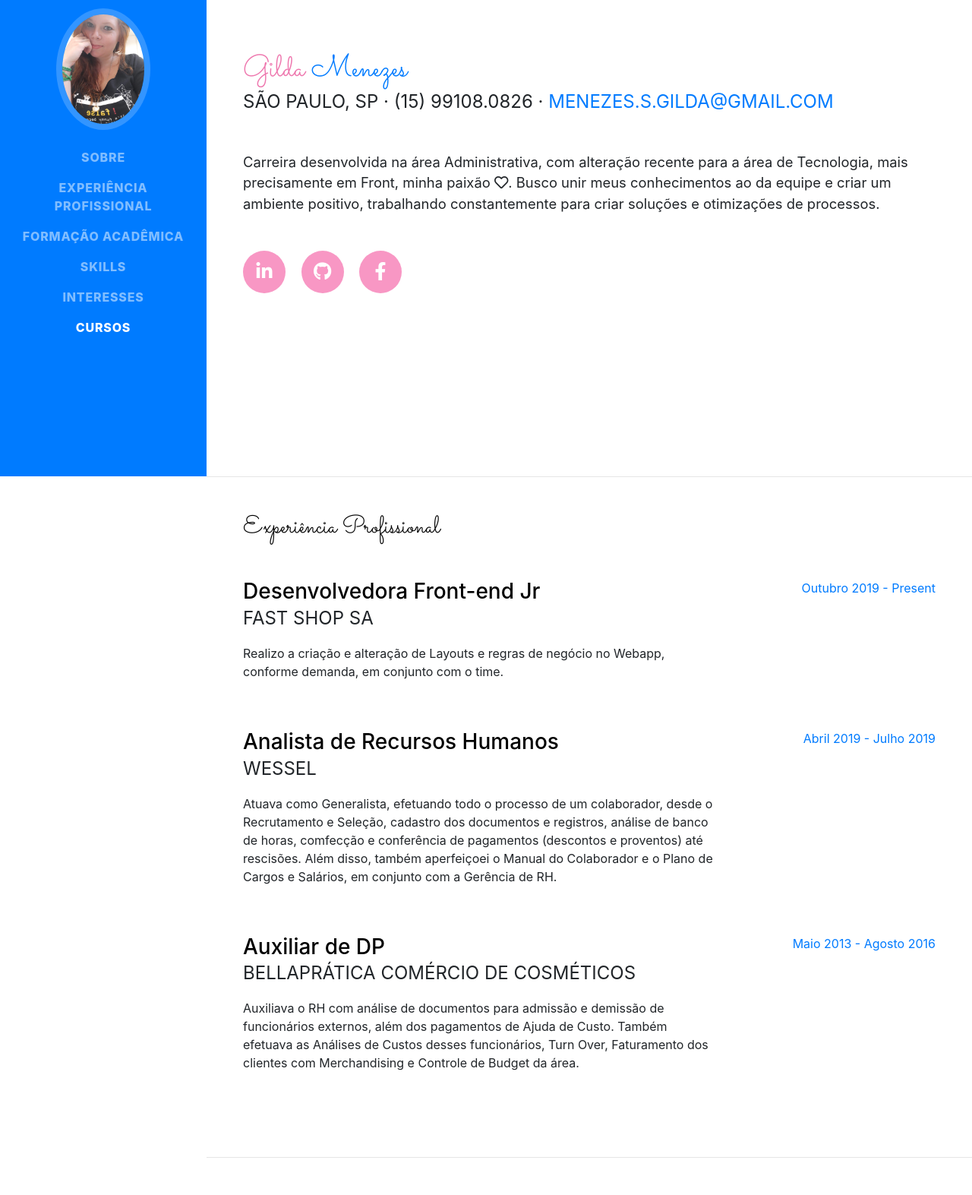
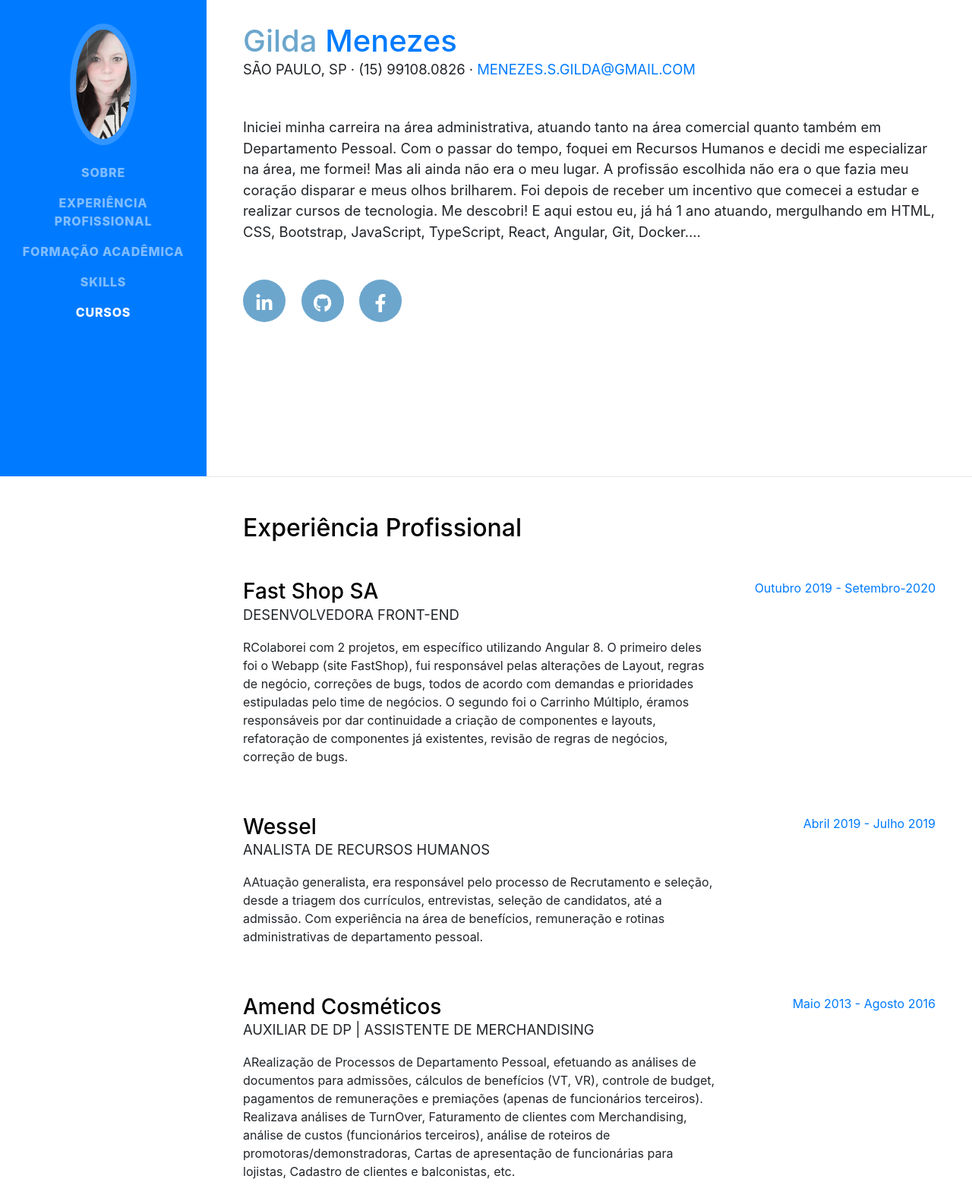
Before and after one commit to gsmenezes/gildamenezes.github.io, a website with bundled scripts: page index.html in a window 1280 px wide. Shown: the part 173-1746 px from the top of the page at 76% size. Built offline with nearby package versions, Linux system fonts and the light colour scheme; a web font is replaced by a local one.

Commit message:
refactoring profile

```diff
--- a/css/resume.css
+++ /dev/null
@@ -1,176 +0,0 @@
-/*!
- * Start Bootstrap - Resume v5.0.8 (https://startbootstrap.com/template-overviews/resume)
- * Copyright 2013-2019 Start Bootstrap
- * Licensed under MIT (https://github.com/BlackrockDigital/startbootstrap-resume/blob/master/LICENSE)
- */
-
-body {
-  font-family: 'Muli', -apple-system, BlinkMacSystemFont, 'Segoe UI', Roboto, 'Helvetica Neue', Arial, sans-serif, 'Apple Color Emoji', 'Segoe UI Emoji', 'Segoe UI Symbol', 'Noto Color Emoji';
-  padding-top: 54px;
-  color: #868e96;
-}
-
-@media (min-width: 992px) {
-  body {
-    padding-top: 0;
-    padding-left: 17rem;
-  }
-}
-
-h1,
-h2,
-h3,
-h4,
-h5,
-h6 {
-  font-family: 'Saira Extra Condensed', -apple-system, BlinkMacSystemFont, 'Segoe UI', Roboto, 'Helvetica Neue', Arial, sans-serif, 'Apple Color Emoji', 'Segoe UI Emoji', 'Segoe UI Symbol', 'Noto Color Emoji';
-  font-weight: 700;
-  text-transform: uppercase;
-  color: #343a40;
-}
-
-h1 {
-  font-size: 6rem;
-  line-height: 5.5rem;
-}
-
-h2 {
-  font-size: 3.5rem;
-}
-
-h3 {
-  font-size: 2rem;
-}
-
-p.lead {
-  font-size: 1.15rem;
-  font-weight: 400;
-}
-
-.subheading {
-  text-transform: uppercase;
-  font-weight: 500;
-  font-family: 'Saira Extra Condensed', -apple-system, BlinkMacSystemFont, 'Segoe UI', Roboto, 'Helvetica Neue', Arial, sans-serif, 'Apple Color Emoji', 'Segoe UI Emoji', 'Segoe UI Symbol', 'Noto Color Emoji';
-  font-size: 1.5rem;
-}
-
-.social-icons a {
-  display: inline-block;
-  height: 3.5rem;
-  width: 3.5rem;
-  background-color: #495057;
-  color: #fff !important;
-  border-radius: 100%;
-  text-align: center;
-  font-size: 1.5rem;
-  line-height: 3.5rem;
-  margin-right: 1rem;
-}
-
-.social-icons a:last-child {
-  margin-right: 0;
-}
-
-.social-icons a:hover {
-  background-color: #BD5D38;
-}
-
-.dev-icons {
-  font-size: 3rem;
-}
-
-.dev-icons .list-inline-item i:hover {
-  color: #BD5D38;
-}
-
-#sideNav .navbar-nav .nav-item .nav-link {
-  font-weight: 800;
-  letter-spacing: 0.05rem;
-  text-transform: uppercase;
-}
-
-#sideNav .navbar-toggler:focus {
-  outline-color: #d48a6e;
-}
-
-@media (min-width: 992px) {
-  #sideNav {
-    text-align: center;
-    position: fixed;
-    top: 0;
-    left: 0;
-    display: flex;
-    flex-direction: column;
-    width: 17rem;
-    height: 100vh;
-  }
-  #sideNav .navbar-brand {
-    display: flex;
-    margin: auto auto 0;
-    padding: 0.5rem;
-  }
-  #sideNav .navbar-brand .img-profile {
-    max-width: 10rem;
-    max-height: 10rem;
-    border: 0.5rem solid rgba(255, 255, 255, 0.2);
-  }
-  #sideNav .navbar-collapse {
-    display: flex;
-    align-items: flex-start;
-    flex-grow: 0;
-    width: 100%;
-    margin-bottom: auto;
-  }
-  #sideNav .navbar-collapse .navbar-nav {
-    flex-direction: column;
-    width: 100%;
-  }
-  #sideNav .navbar-collapse .navbar-nav .nav-item {
-    display: block;
-  }
-  #sideNav .navbar-collapse .navbar-nav .nav-item .nav-link {
-    display: block;
-  }
-}
-
-section.resume-section {
-  padding-top: 5rem !important;
-  padding-bottom: 5rem !important;
-  max-width: 75rem;
-}
-
-section.resume-section .resume-item .resume-date {
-  min-width: none;
-}
-
-@media (min-width: 768px) {
-  section.resume-section {
-    min-height: 100vh;
-  }
-  section.resume-section .resume-item .resume-date {
-    min-width: 18rem;
-  }
-}
-
-@media (min-width: 992px) {
-  section.resume-section {
-    padding-top: 3rem !important;
-    padding-bottom: 3rem !important;
-  }
-}
-
-.bg-primary {
-  background-color: #BD5D38 !important;
-}
-
-.text-primary {
-  color: #BD5D38 !important;
-}
-
-a {
-  color: #BD5D38;
-}
-
-a:hover, a:focus, a:active {
-  color: #824027;
-}
--- a/index.html
+++ b/index.html
@@ -10,16 +10,12 @@
 
     <title>Currículo - Gilda Menezes</title>
 
-    <!-- Bootstrap core CSS -->
+
     <link href="vendor/bootstrap/css/bootstrap.min.css" rel="stylesheet">
 
-    <!-- Custom fonts for this template -->
-    <link href="https://fonts.googleapis.com/css2?family=Pacifico&family=Sacramento&display=swap" rel="stylesheet">
-    <link href="https://fonts.googleapis.com/css?family=Saira+Extra+Condensed:500,700" rel="stylesheet">
-    <link href="https://fonts.googleapis.com/css?family=Muli:400,400i,800,800i" rel="stylesheet">
+    <link href="https://fonts.googleapis.com/css2?family=Manjari&display=swap" rel="stylesheet">
     <link href="vendor/fontawesome-free/css/all.min.css" rel="stylesheet">
 
-    <!-- Custom styles for this template -->
     <link href="css/resume.min.css" rel="stylesheet">
 
 </head>
@@ -30,7 +26,7 @@
         <a class="navbar-brand js-scroll-trigger" href="#page-top">
             <span class="d-block d-lg-none">Gilda Menezes</span>
             <span class="d-none d-lg-block">
-          <img class="img-fluid img-profile rounded-circle mx-auto mb-2" src="img/profile.jpg" alt="imagem de perfil">
+          <img class="img-fluid img-profile rounded-circle mx-auto mb-2" src="img/profile2.jpg" alt="imagem de perfil">
         </span>
         </a>
         <button class="navbar-toggler" type="button" data-toggle="collapse" data-target="#navbarSupportedContent" aria-controls="navbarSupportedContent" aria-expanded="false" aria-label="Toggle navigation">
@@ -51,9 +47,6 @@
                     <a class="nav-link js-scroll-trigger" href="#skills">Skills</a>
                 </li>
                 <li class="nav-item">
-                    <a class="nav-link js-scroll-trigger" href="#interests">Interesses</a>
-                </li>
-                <li class="nav-item">
                     <a class="nav-link js-scroll-trigger" href="#courses">Cursos</a>
                 </li>
             </ul>
@@ -70,8 +63,9 @@
                 <div class="subheading mb-5">São Paulo, SP · (15) 99108.0826 ·
                     <a href="mailto:menezes.s.gilda@gmail.com">menezes.s.gilda@gmail.com</a>
                 </div>
-                <p class="lead mb-5">Carreira desenvolvida na área Administrativa, com alteração recente para a área de Tecnologia, mais precisamente em Front, minha paixão <i class="far fa-heart"></i>. Busco unir meus conhecimentos ao da equipe e criar um ambiente positivo,
-                    trabalhando constantemente para criar soluções e otimizações de processos. </p>
+                <p class="lead mb-5">Iniciei minha carreira na área administrativa, atuando tanto na área comercial quanto também em Departamento Pessoal. Com o passar do tempo, foquei em Recursos Humanos e decidi me especializar na área, me formei! Mas ali ainda não era
+                    o meu lugar. A profissão escolhida não era o que fazia meu coração disparar e meus olhos brilharem. Foi depois de receber um incentivo que comecei a estudar e realizar cursos de tecnologia. Me descobri! E aqui estou eu, já há 1 ano
+                    atuando, mergulhando em HTML, CSS, Bootstrap, JavaScript, TypeScript, React, Angular, Git, Docker.... </p>
                 <div class="social-icons">
                     <a href="https://www.linkedin.com/in/gilda-menezes-968729103/">
                         <i class="fab fa-linkedin-in"></i>
@@ -94,21 +88,23 @@
 
                 <div class="resume-item d-flex flex-column flex-md-row justify-content-between mb-5">
                     <div class="resume-content">
-                        <h3 class="mb-0">Desenvolvedora Front-end Jr</h3>
-                        <div class="subheading mb-3">Fast Shop SA</div>
-                        <p>Realizo a criação e alteração de Layouts e regras de negócio no Webapp, conforme demanda, em conjunto com o time.</p>
+                        <h3 class="mb-0">Fast Shop SA</h3>
+                        <div class="subheading mb-3">Desenvolvedora Front-end</div>
+                        <p>RColaborei com 2 projetos, em específico utilizando Angular 8. O primeiro deles foi o Webapp (site FastShop), fui responsável pelas alterações de Layout, regras de negócio, correções de bugs, todos de acordo com demandas e prioridades
+                            estipuladas pelo time de negócios. O segundo foi o Carrinho Múltiplo, éramos responsáveis por dar continuidade a criação de componentes e layouts, refatoração de componentes já existentes, revisão de regras de negócios, correção
+                            de bugs.</p>
                     </div>
                     <div class="resume-date text-md-right">
-                        <span class="text-primary">Outubro 2019 - Present</span>
+                        <span class="text-primary">Outubro 2019 - Setembro-2020</span>
                     </div>
                 </div>
 
                 <div class="resume-item d-flex flex-column flex-md-row justify-content-between mb-5">
                     <div class="resume-content">
-                        <h3 class="mb-0">Analista de Recursos Humanos</h3>
-                        <div class="subheading mb-3">Wessel</div>
-                        <p>Atuava como Generalista, efetuando todo o processo de um colaborador, desde o Recrutamento e Seleção, cadastro dos documentos e registros, análise de banco de horas, comfecção e conferência de pagamentos (descontos e proventos)
-                            até rescisões. Além disso, também aperfeiçoei o Manual do Colaborador e o Plano de Cargos e Salários, em conjunto com a Gerência de RH. </p>
+                        <h3 class="mb-0">Wessel</h3>
+                        <div class="subheading mb-3">Analista de Recursos Humanos</div>
+                        <p>AAtuação generalista, era responsável pelo processo de Recrutamento e seleção, desde a triagem dos currículos, entrevistas, seleção de candidatos, até a admissão. Com experiência na área de benefícios, remuneração e rotinas administrativas
+                            de departamento pessoal. </p>
                     </div>
                     <div class="resume-date text-md-right">
                         <span class="text-primary">Abril 2019 - Julho 2019</span>
@@ -117,10 +113,11 @@
 
                 <div class="resume-item d-flex flex-column flex-md-row justify-content-between mb-5">
                     <div class="resume-content">
-                        <h3 class="mb-0">Auxiliar de DP</h3>
-                        <div class="subheading mb-3">Bellaprática Comércio de Cosméticos</div>
-                        <p>Auxiliava o RH com análise de documentos para admissão e demissão de funcionários externos, além dos pagamentos de Ajuda de Custo. Também efetuava as Análises de Custos desses funcionários, Turn Over, Faturamento dos clientes com
-                            Merchandising e Controle de Budget da área.</p>
+                        <h3 class="mb-0">Amend Cosméticos</h3>
+                        <div class="subheading mb-3">Auxiliar de DP | Assistente de Merchandising</div>
+                        <p>ARealização de Processos de Departamento Pessoal, efetuando as análises de documentos para admissões, cálculos de benefícios (VT, VR), controle de budget, pagamentos de remunerações e premiações (apenas de funcionários terceiros).
+                            Realizava análises de TurnOver, Faturamento de clientes com Merchandising, análise de custos (funcionários terceiros), análise de roteiros de promotoras/demonstradoras, Cartas de apresentação de funcionárias para lojistas,
+                            Cadastro de clientes e balconistas, etc.</p>
                     </div>
                     <div class="resume-date text-md-right">
                         <span class="text-primary">Maio 2013 - Agosto 2016</span>
@@ -139,20 +136,18 @@
 
                 <div class="resume-item d-flex flex-column flex-md-row justify-content-between mb-5">
                     <div class="resume-content">
-                        <h3 class="mb-0">Faculdade Impacta de Tecnologia</h3>
-                        <div class="subheading mb-3">Tecnólogo</div>
-                        <div>Análise e Desenvolvimento de Sistemas</div>
+                        <h3 class="mb-0">Análise e Desenvolvimento de Sistemas</h3>
+                        <div class="subheading mb-3">Faculdade Impacta de Tecnologia</div>
                     </div>
                     <div class="resume-date text-md-right">
-                        <span class="text-primary">Agosto 2019 - Dezembro 2021</span>
+                        <span class="text-primary">Agosto 2019 - Junho 2021</span>
                     </div>
                 </div>
 
                 <div class="resume-item d-flex flex-column flex-md-row justify-content-between">
                     <div class="resume-content">
-                        <h3 class="mb-0">Universidade Anhembi Morumbi</h3>
-                        <div class="subheading mb-3">Tecnólogo</div>
-                        <div>Gestão de Recursos Humanos</div>
+                        <h3 class="mb-0">Gestão de Recursos Humanos</h3>
+                        <div class="subheading mb-3">Universidade Anhembi Morumbi</div>
                     </div>
                     <div class="resume-date text-md-right">
                         <span class="text-primary">Agosto 2017 - Junho 2019</span>
@@ -210,19 +205,6 @@
             </div>
         </section>
 
-        <hr class="m-0">
-
-        <section class="resume-section p-3 p-lg-5 d-flex align-items-center" id="interests">
-            <div class="w-100">
-                <h2 class="mb-5">Interesses</h2>
-                <p>Além de ser uma desenvolvedora Front, gosto de passar minhas horas livres brincando com minhas filhas, estudando, lendo romances e assistindo séries. Quando possível, gosto de viajar, principalmente se for de carro, podendo conhecer lugares
-                    e culturas diferentes
-                </p>
-            </div>
-        </section>
-
-        <hr class="m-0">
-
         <section class="resume-section p-3 p-lg-5 d-flex align-items-center" id="courses">
             <div class="w-100">
                 <h2 class="mb-5">Cursos e Certificações</h2>
```
Also changed, not shown: css/resume.min.css, img/profile2.jpg (added).
